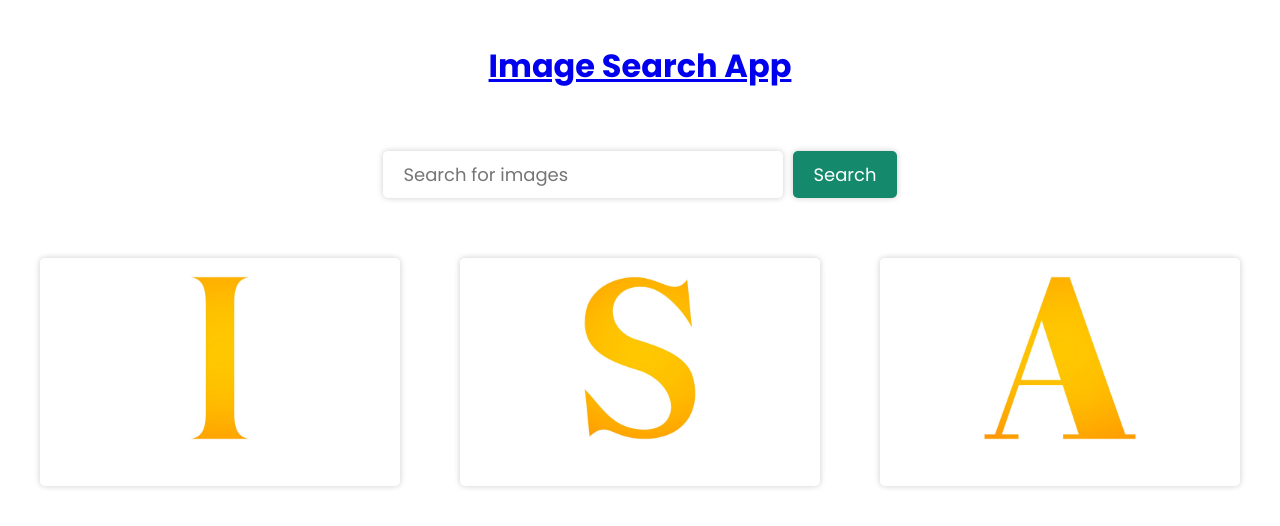
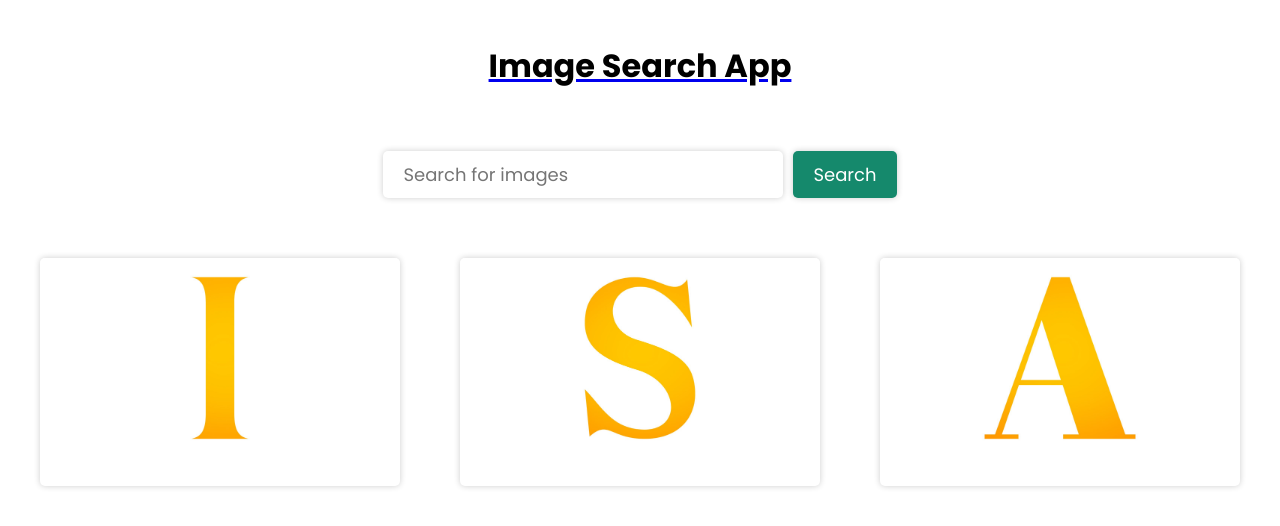
Before and after one commit to ianmakes/imgSearchApp, a plain HTML site: page index.html in a window 1280 px wide. Drawn offline with Linux system fonts and the light colour scheme.

Commit message:
Update style.css

```diff
--- a/style.css
+++ b/style.css
@@ -11,10 +11,12 @@ body {
     line-height: 1.6;
 }
 
-h1 {
+a h1 {
     font-weight: bold;
     text-align: center;
     margin: 40px 0 60px 0;
+    text-decoration: none;
+    color: black;
 }
 
 form {
```
